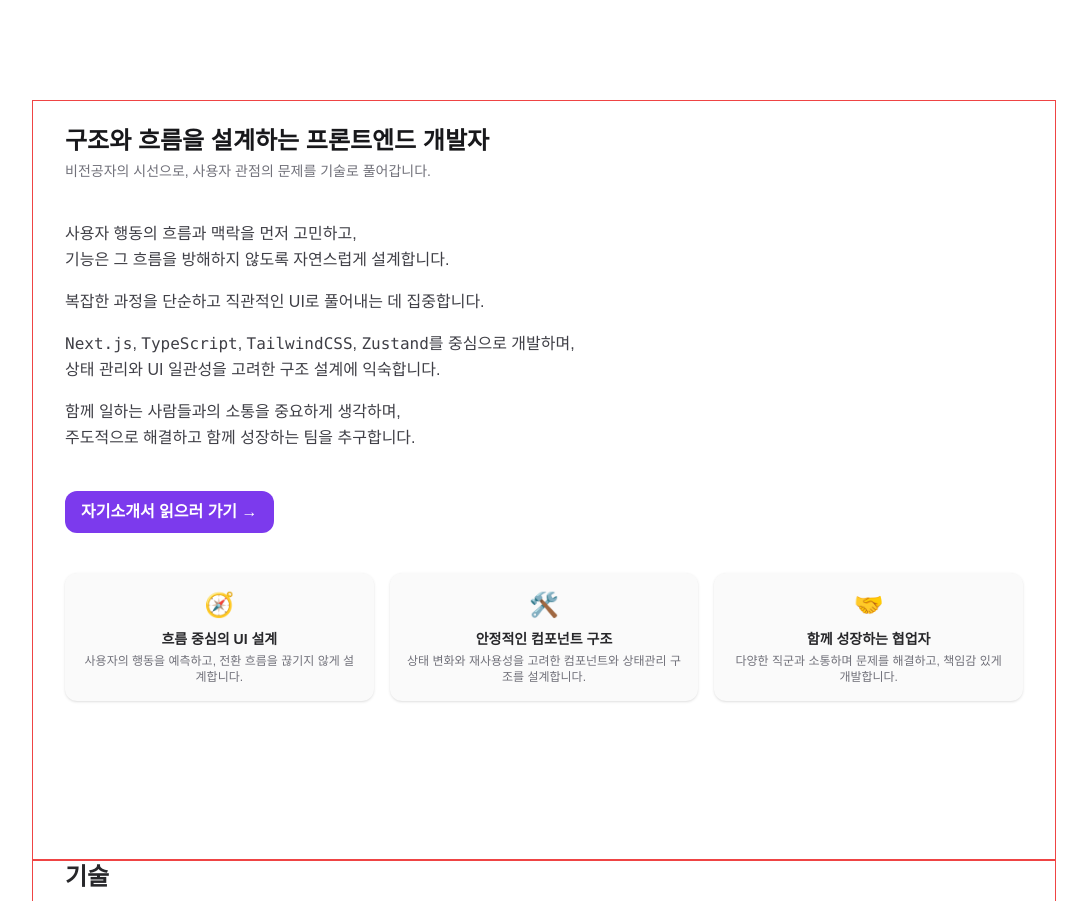
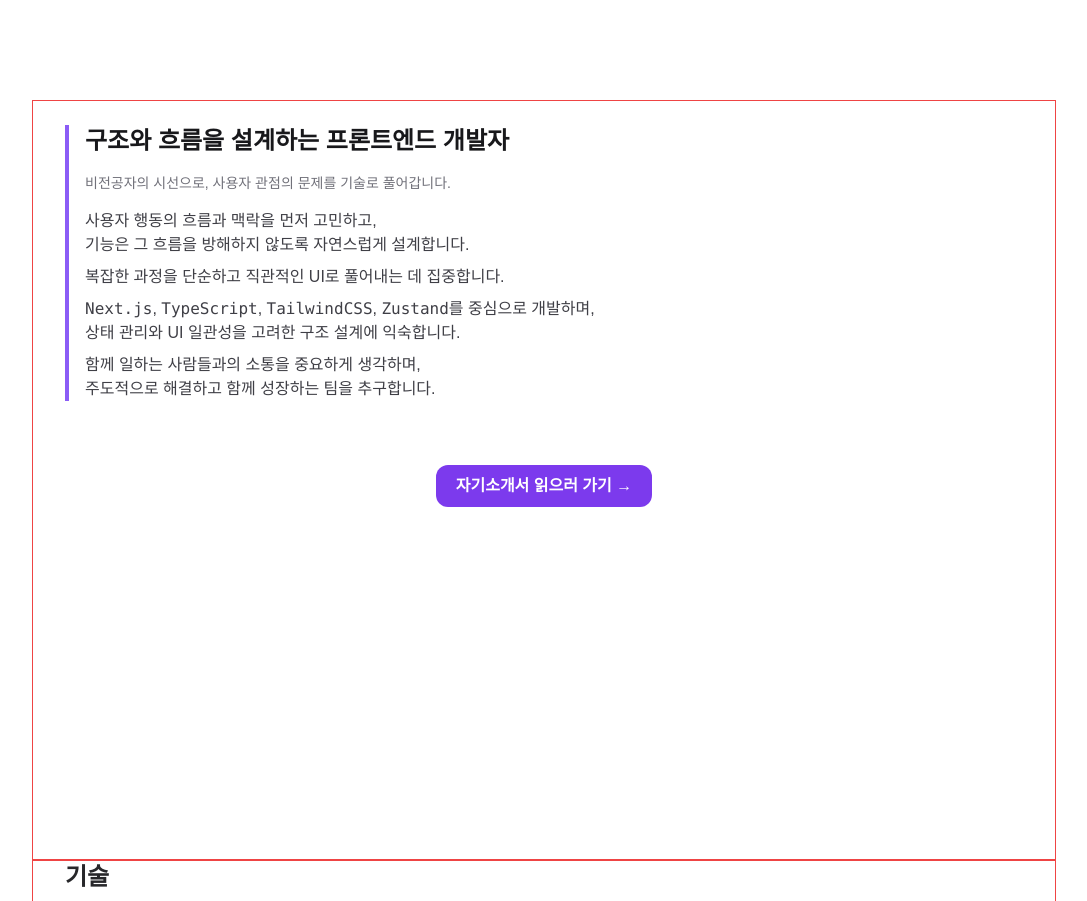
Before and after one commit to sangah323/my-portfolio, a Next.js app: page / in a window 1280 px wide. Shown: the part 700-1601 px from the top of the page, without its empty margins (96-1183 px from the left). Built offline with nearby package versions, Linux system fonts and the light colour scheme; a web font is replaced by a local one.

Commit message:
refactor: About 섹션에서 중복된 카드 UI 제거

```diff
--- a/app/components/sections/About.tsx
+++ b/app/components/sections/About.tsx
@@ -2,19 +2,18 @@ import Link from "next/link";
 
 export default function About() {
   return (
-    <section className="scroll-mt-24 space-y-10 text-zinc-700 dark:text-zinc-300 text-base leading-relaxed">
-      <div className="space-y-1">
-        <h2 className="text-2xl font-semibold text-zinc-900 dark:text-white">
+    <section className="scroll-mt-24 space-y-16 text-zinc-700 dark:text-zinc-300 text-base leading-relaxed">
+      <div className="space-y-4 border-l-4 border-violet-500 pl-4">
+        <h2 className="text-2xl font-bold text-zinc-900 dark:text-white">
           구조와 흐름을 설계하는 프론트엔드 개발자
         </h2>
         <p className="text-sm text-zinc-500 dark:text-zinc-400">
           비전공자의 시선으로, 사용자 관점의 문제를 기술로 풀어갑니다.
         </p>
-      </div>
-
-      <div className="space-y-4">
+        <div className="space-y-2 text-base">
           <p>
-          사용자 행동의 흐름과 맥락을 먼저 고민하고, <br />
+            사용자 행동의 흐름과 맥락을 먼저 고민하고,
+            <br />
             기능은 그 흐름을 방해하지 않도록 자연스럽게 설계합니다.
           </p>
           <p>복잡한 과정을 단순하고 직관적인 UI로 풀어내는 데 집중합니다.</p>
@@ -30,41 +29,15 @@ export default function About() {
             주도적으로 해결하고 함께 성장하는 팀을 추구합니다.
           </p>
         </div>
+      </div>
+
+      <div className="text-center">
         <Link
           href="/self-intro"
-        className="inline-block bg-violet-600 hover:bg-violet-700 text-white font-semibold py-2 px-4 rounded-xl transition"
+          className="inline-block bg-violet-600 hover:bg-violet-700 text-white font-semibold py-2 px-5 rounded-xl transition"
         >
           자기소개서 읽으러 가기 →
         </Link>
-
-      <div className="grid grid-cols-1 sm:grid-cols-3 gap-4">
-        <div className="p-4 rounded-xl bg-zinc-50 dark:bg-zinc-800 shadow text-center">
-          <div className="text-2xl mb-2">🧭</div>
-          <h4 className="font-semibold text-sm text-zinc-800 dark:text-white">
-            흐름 중심의 UI 설계
-          </h4>
-          <p className="text-xs text-zinc-500 dark:text-zinc-400 mt-1">
-            사용자의 행동을 예측하고, 전환 흐름을 끊기지 않게 설계합니다.
-          </p>
-        </div>
-        <div className="p-4 rounded-xl bg-zinc-50 dark:bg-zinc-800 shadow text-center">
-          <div className="text-2xl mb-2">🛠️</div>
-          <h4 className="font-semibold text-sm text-zinc-800 dark:text-white">
-            안정적인 컴포넌트 구조
-          </h4>
-          <p className="text-xs text-zinc-500 dark:text-zinc-400 mt-1">
-            상태 변화와 재사용성을 고려한 컴포넌트와 상태관리 구조를 설계합니다.
-          </p>
-        </div>
-        <div className="p-4 rounded-xl bg-zinc-50 dark:bg-zinc-800 shadow text-center">
-          <div className="text-2xl mb-2">🤝</div>
-          <h4 className="font-semibold text-sm text-zinc-800 dark:text-white">
-            함께 성장하는 협업자
-          </h4>
-          <p className="text-xs text-zinc-500 dark:text-zinc-400 mt-1">
-            다양한 직군과 소통하며 문제를 해결하고, 책임감 있게 개발합니다.
-          </p>
-        </div>
       </div>
     </section>
   );
```
Lines whose indentation alone changed are shown as unchanged.
